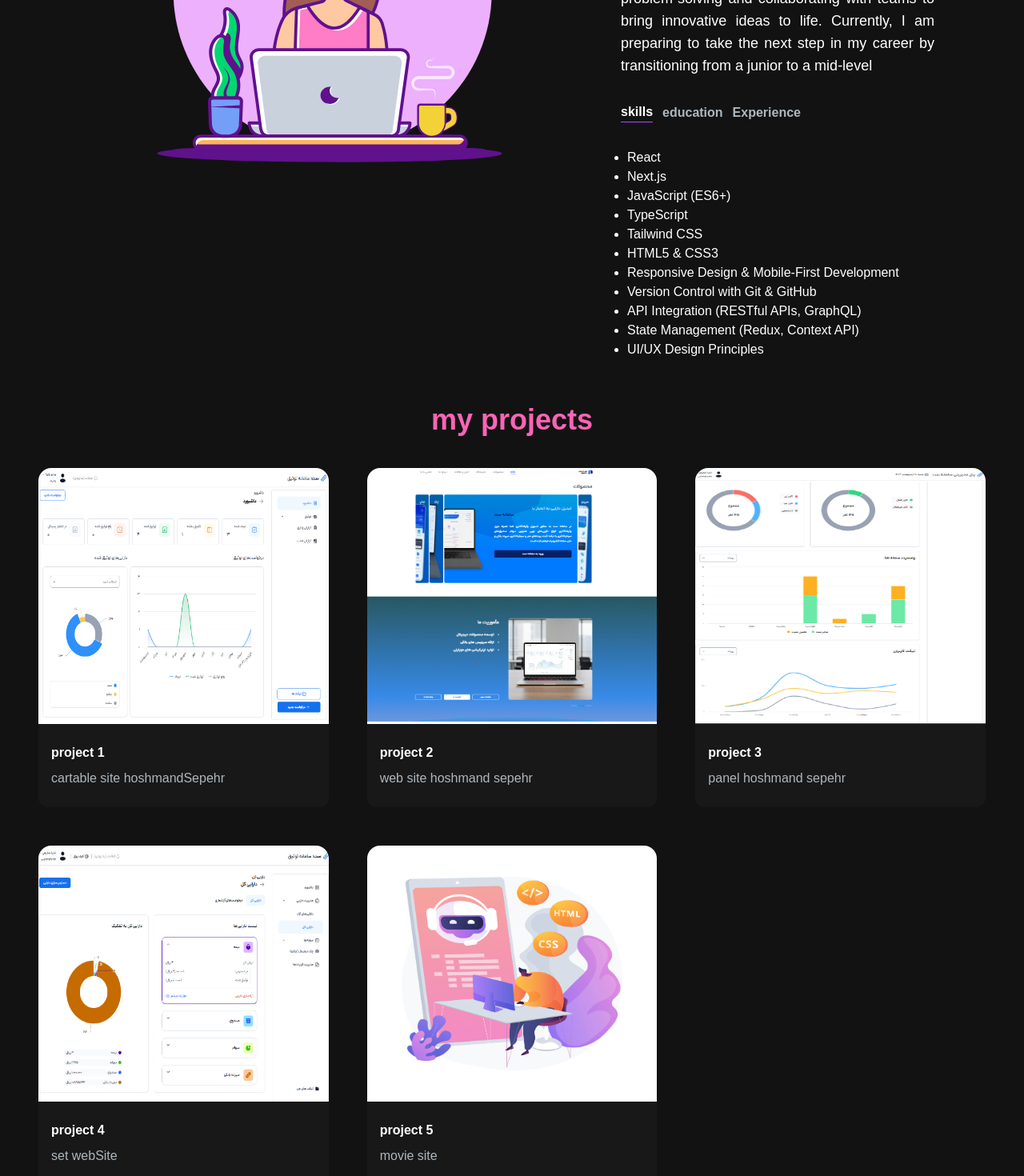
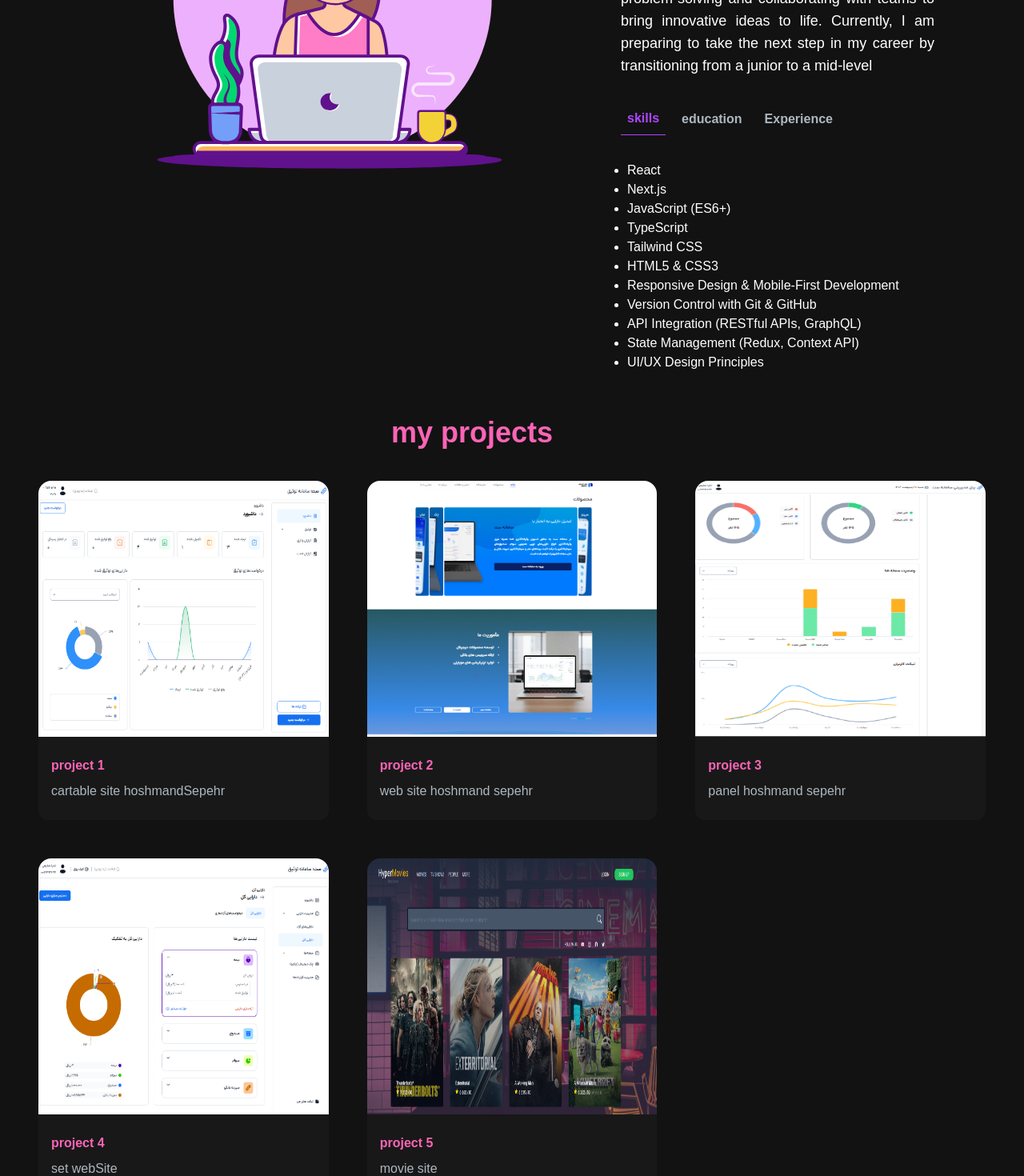
Before and after one commit to taniaa-sh/MyPortfolio, a Next.js app in the folder portfolio/: page / in a window 1280 px wide. Shown: the part 1060-2530 px from the top of the page at 80% size. Built offline with nearby package versions, Linux system fonts and the light colour scheme.

Commit message:
fix bugs and add animation

```diff
--- a/portfolio/components/NavLink.jsx
+++ b/portfolio/components/NavLink.jsx
@@ -8,6 +8,6 @@ const NavLink = ({ href, title }) => {
       </span>
     </Link>
   );
-}
+};
 
-export default NavLink
+export default NavLink;
--- a/portfolio/components/ProjectCard.jsx
+++ b/portfolio/components/ProjectCard.jsx
@@ -4,6 +4,8 @@ import {
   PlayIcon,
 } from "@heroicons/react/24/outline";
 import Link from "next/link";
+import { useState } from "react";
+import VideoModal from "./VideoModal";
 
 const ProjectCard = ({
   imgUrl,
@@ -12,11 +14,26 @@ const ProjectCard = ({
   gitUrl,
   previewUrl,
   hasVideo,
+  videoSrc,
 }) => {
+  const [isModalOpen, setIsModalOpen] = useState(false);
+
   return (
+    <>
+      {hasVideo && videoSrc && (
+        <VideoModal
+          isOpen={isModalOpen}
+          onClose={() => setIsModalOpen(false)}
+          videoSrc={videoSrc}
+        />
+      )}
       <div className="w-full overflow-hidden">
         <div className="relative h-60 md:h-80 group rounded-t-2xl !overflow-hidden">
-        <img src={imgUrl} alt="project" className="w-full h-full object-fill" />
+          <img
+            src={imgUrl}
+            alt="project"
+            className="w-full h-full object-fill"
+          />
           <div
             className="items-center justify-center overlay absolute !top-0 !left-0 w-full h-full bg-[#181818]/40 bg-opacity-0 hidden group-hover:flex group-hover:bg-opacity-80 transition-all duration-500"
             style={{
@@ -28,27 +45,25 @@ const ProjectCard = ({
             ) : (
               <Link
                 href={gitUrl ? gitUrl : ""}
-              className="h-14 w-14 !mr-2 border-3 relative rounded-full border-white hover:border-white group/link"
+                className="h-14 w-14 !mr-2 border-3 relative rounded-full border-white hover:border-pink-500 group/link"
               >
-              <CodeBracketIcon className="h-10 w-10 text-white absolute top-2 left-1.5 -translate-x-1/2 -translate-y-1/2" />
+                <CodeBracketIcon className="h-10 w-10 text-white hover:text-pink-500 cursor-pointer absolute top-2 left-1.5 -translate-x-1/2 -translate-y-1/2" />
               </Link>
             )}
-          {hasVideo ? (
-            <Link
-              href={gitUrl ? gitUrl : ""}
-              className="h-14 w-14 !mr-2 border-3 relative rounded-full border-white hover:border-white group/link"
+            {hasVideo && (
+              <button
+                onClick={() => setIsModalOpen(true)}
+                className="h-14 w-14 !mr-2 border-3 relative rounded-full border-white hover:border-pink-500 group/link"
               >
-              <PlayIcon className="h-10 w-10 text-white absolute top-2 left-1.5 -translate-x-1/2 -translate-y-1/2" />
-            </Link>
-          ) : (
-            ""
+                <PlayIcon className="h-10 w-10 text-white hover:text-pink-500 cursor-pointer absolute top-2 left-1.5 -translate-x-1/2 -translate-y-1/2" />
+              </button>
             )}
             {previewUrl ? (
               <Link
                 href={previewUrl}
-              className="h-14 w-14 border-3 relative rounded-full border-white hover:border-white group/link"
+                className="h-14 w-14 border-3 relative rounded-full border-white hover:border-pink-500 group/link"
               >
-              <EyeIcon className="h-10 w-10 text-white absolute !top-2 !left-1.5 transform -!translate-x-1/2 -!translate-y-1/2 cursor-pointer group-hover/link:text-white" />
+                <EyeIcon className="h-10 w-10 text-white absolute hover:text-pink-500 !top-2 !left-1.5 transform -!translate-x-1/2 -!translate-y-1/2 cursor-pointer group-hover/link:text-white" />
               </Link>
             ) : (
               ""
@@ -56,10 +71,11 @@ const ProjectCard = ({
           </div>
         </div>
         <div className="text-white rounded-b-xl bg-[#181818] py-6 px-4">
-        <h5 className="font-xl font-semibold !mb-2">{title}</h5>
+          <h5 className="font-xl font-semibold !mb-2 text-pink-400">{title}</h5>
           <p className="text-[#ADB7BE]">{description}</p>
         </div>
       </div>
+    </>
   );
 };
 
--- a/portfolio/components/ProjectSection.jsx
+++ b/portfolio/components/ProjectSection.jsx
@@ -1,6 +1,7 @@
 "use client";
 import { useState } from "react";
 import ProjectCard from "./ProjectCard";
+import { motion } from "framer-motion";
 
 const projectsData = [
   {
@@ -11,6 +12,7 @@ const projectsData = [
     tag: ["all", "web"],
     gitUrl: "",
     hasVideo: true,
+    videoSrc: "",
   },
   {
     id: 2,
@@ -29,6 +31,7 @@ const projectsData = [
     tag: ["all", "web"],
     gitUrl: "",
     hasVideo: true,
+    videoSrc: "  ",
   },
   {
     id: 4,
@@ -43,10 +46,9 @@ const projectsData = [
     id: 5,
     title: "project 5",
     description: "movie site",
-    image: "/images/front-enddev1.png",
+    image: "/images/movie.png",
     tag: ["all", "web"],
-    gitUrl: "/ت",
-    hasVideo: true,
+    gitUrl: "https://github.com/taniaa-sh/HyperMovie/tree/master",
   },
 ];
 const ProjectSection = () => {
@@ -62,12 +64,16 @@ const ProjectSection = () => {
 
   return (
     <>
-      <h4
+      <motion.h4
+       whileInView={{ opacity: 1, x: -50 }}
+       initial={{ opacity: 0, x: 0 }}
+       viewport={{ once: true }}
+       transition={{ duration: 0.6, ease: "easeOut" }}
         className="!mb-10 font-semibold text-4xl text-center text-pink-400"
         id="projects"
       >
         my projects
-      </h4>
+      </motion.h4>
       {/* <div className="text-white flex flex-row justify-center items-center gap-2 py-6">
             <ProjectTag
             onClick={handleTagChange}
@@ -87,15 +93,23 @@ const ProjectSection = () => {
         </div> */}
       <div className="grid md:grid-cols-3 gap-8 md:gap-12">
         {projectsData.map((project) => (
+           <motion.div
+              key={project.id}
+            whileInView={{ opacity: 1, y: 0 }}
+            initial={{ opacity: 0, y: 50 }}
+            viewport={{ once: true }}
+            transition={{ duration: 0.6, ease: "easeOut" }}
+          >
             <ProjectCard
-            key={project.id}
               title={project.title}
               description={project.description}
               imgUrl={project.image}
               gitUrl={project.gitUrl}
               previewUrl={project.previewUrl}
               hasVideo={project.hasVideo}
+              videoSrc={project.videoSrc}
             />
+          </motion.div>
         ))}
       </div>
     </>
--- a/portfolio/components/TabButton.jsx
+++ b/portfolio/components/TabButton.jsx
@@ -1,12 +1,14 @@
-const TabButton = ({active,selectTab,children}) => {
-    const buttonClasses = active ? 'text-white border-b border-purple-500' : 'text-[#ADB7BE]'
+const TabButton = ({ active, selectTab, children }) => {
+  const buttonClasses = active
+    ? "text-purple-500 border-b border-purple-500"
+    : "text-[#ADB7BE]";
   return (
     <button onClick={selectTab}>
-            <p className={`!mr-3 font-semibold hover:text-white ${buttonClasses}`}>
+      <p className={`!mr-3 cursor-pointer font-semibold hover:text-pink-400 hover:bg-pink-200 p-2 hover:rounded-lg ${buttonClasses}`}>
         {children}
       </p>
     </button>
   );
-}
+};
 
-export default TabButton
+export default TabButton;
```
Also changed, not shown: portfolio/components/MenuOverlay.jsx (+4 -5 lines), portfolio/components/ProjectTag.jsx (+8 -5 lines). Lines whose indentation alone changed are shown as unchanged.
